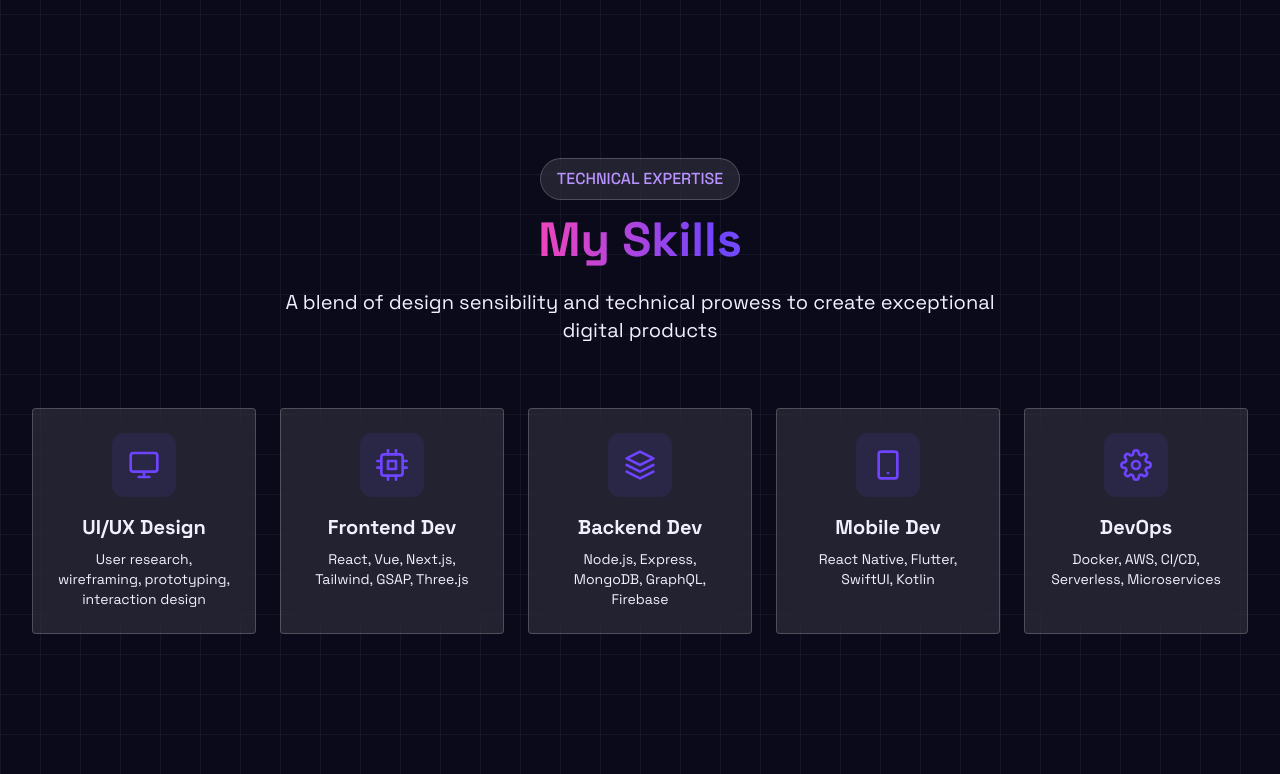
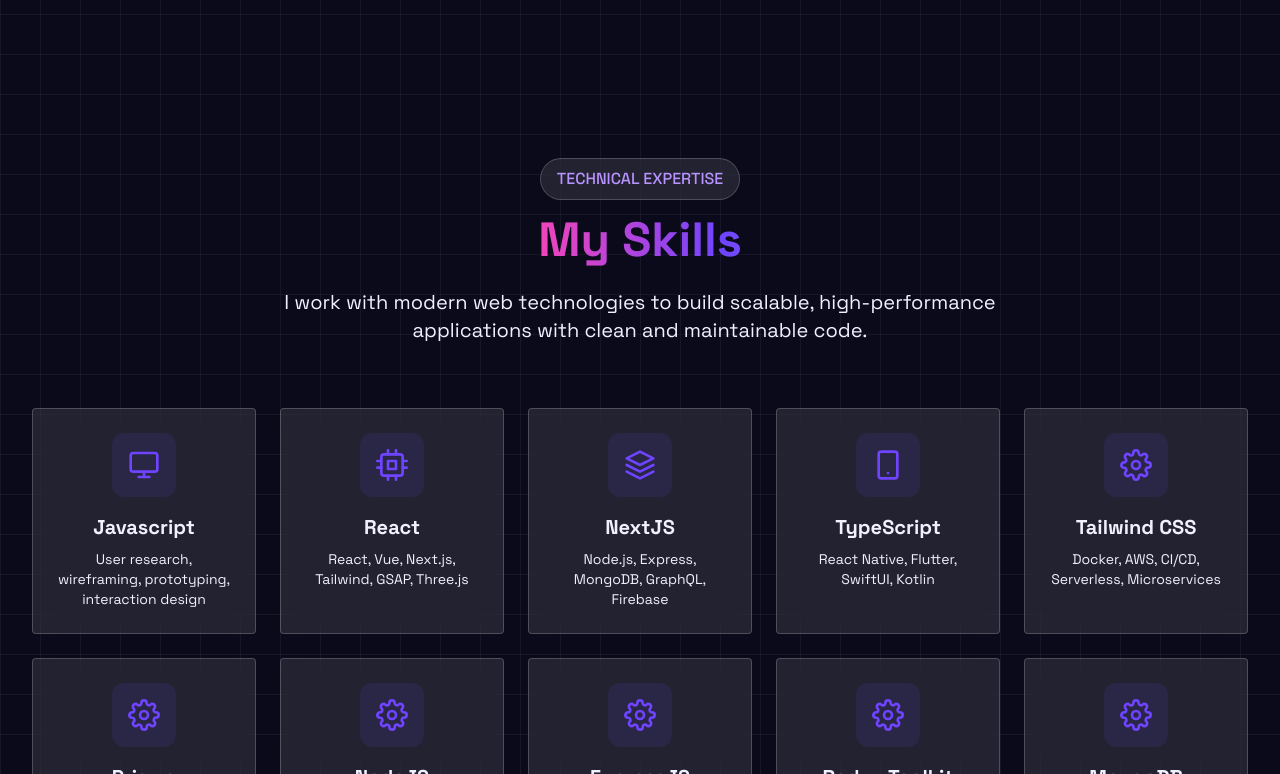
Before and after one commit to nshakib/portfolio-v5, a React (Vite) app: page / in a window 1280 px wide. Shown: the part 2026-2800 px from the top of the page. Built offline with nearby package versions, Linux system fonts and the light colour scheme.

Commit message:
feature: skill section improved

```diff
--- a/src/assets/assets.tsx
+++ b/src/assets/assets.tsx
@@ -131,32 +131,86 @@
 export const skills = [
     {
       id: 1,
-      title: "UI/UX Design",
+      title: "Javascript",
       description: "User research, wireframing, prototyping, interaction design",
       icon: FiMonitor,
     },
     {
       id: 2,
-      title: "Frontend Dev",
+      title: "React",
       description: "React, Vue, Next.js, Tailwind, GSAP, Three.js",
       icon: FiCpu,
     },
     {
       id: 3,
-      title: "Backend Dev",
+      title: "NextJS",
       description: "Node.js, Express, MongoDB, GraphQL, Firebase",
       icon: FiLayers ,
     },
     {
       id: 4,
-      title: "Mobile Dev",
+      title: "TypeScript",
       description: "React Native, Flutter, SwiftUI, Kotlin",
       icon: FiSmartphone ,
     },
     {
       id: 5,
-      title: "DevOps",
+      title: "Tailwind CSS",
       description: "Docker, AWS, CI/CD, Serverless, Microservices",
       icon: FiSettings,
     },
+    {
+      id    : 6,
+      title: "Prisma",
+      description: "Docker, AWS, CI/CD, Serverless, Microservices",
+      icon: FiSettings,
+    },
+    {
+      id: 7,
+      title: "NodeJS",
+      description: "Docker, AWS, CI/CD, Serverless, Microservices",
+      icon: FiSettings,
+    },
+    {
+      id: 8,
+      title: "ExpressJS",
+      description: "Docker, AWS, CI/CD, Serverless, Microservices",
+      icon: FiSettings,
+    },
+    {
+      id: 9,
+      title: "Redux Toolkit",
+      description: "Docker, AWS, CI/CD, Serverless, Microservices",
+      icon: FiSettings,
+    },
+    {
+      id: 10,
+      title: "MongoDB",
+      description: "Docker, AWS, CI/CD, Serverless, Microservices",
+      icon: FiSettings,
+    },
+    {
+      id: 11,
+      title: "PostgreSQL",
+      description: "Docker, AWS, CI/CD, Serverless, Microservices",
+      icon: FiSettings,
+    },
+    {
+      id: 12,
+      title: "Git & GitHub",
+      description: "Docker, AWS, CI/CD, Serverless, Microservices",
+      icon: FiSettings,
+    },
+    {
+      id: 13,
+      title: "Firebase",
+      description: "Docker, AWS, CI/CD, Serverless, Microservices",
+      icon: FiSettings,
+    },
+    {
+      id: 14,
+      title: "Framer Motion",
+      description: "Docker, AWS, CI/CD, Serverless, Microservices",
+      icon: FiSettings,
+    }
   ];
--- a/src/components/Skills.tsx
+++ b/src/components/Skills.tsx
@@ -22,58 +22,61 @@
       hover:{scale:1.2, rotate:10, transition:{type:"spring", stiffness:300}}
     }
   return (
-    <section id='skills' className='py-16 md:py-20 relative z-10'>
+    <section id="skills" className="py-16 md:py-20 relative z-10">
       {/* header */}
-      <div className='max-w-7xl mx-auto px-4 sm:px-6 lg:px-8'>
-        <motion.div
-        className='text-center mb-12 md:mb-16'>
-        <span className='inline-block px-4 py-2 glass dark:glass
-        rounded-full text-neo-secondary font-medium mb-4'>TECHNICAL EXPERTISE</span>
-        <h2 className='text-3xl sm:text-4xl md:text-5xl font-bold mb-6'>
-          <span className='gradient-text'>My Skills</span>
+      <div className="max-w-7xl mx-auto px-4 sm:px-6 lg:px-8">
+        <motion.div className="text-center mb-12 md:mb-16">
+          <span
+            className="inline-block px-4 py-2 glass dark:glass
+        rounded-full text-neo-secondary font-medium mb-4"
+          >
+            TECHNICAL EXPERTISE
+          </span>
+          <h2 className="text-3xl sm:text-4xl md:text-5xl font-bold mb-6">
+            <span className="gradient-text">My Skills</span>
           </h2>
-        <p className='text-lg sm:text-xl max-w-3xl mx-auto'>
-          A blend of design sensibility and technical prowess to create exceptional digital products
+          <p className="text-lg sm:text-xl max-w-3xl mx-auto">
+            I work with modern web technologies to build scalable,
+            high-performance applications with clean and maintainable code.
           </p>
         </motion.div>
 
         {/* skills grid */}
         <motion.div
           variants={containerVariants}
-      initial='hidden'
-      whileInView='show'
-      viewport={{once:false, amount:0.2}}
-      className='grid grid-cols-1 sm:grid-cols-2 lg:grid-cols-3 xl:grid-cols-5
-      gap-4 md:gap-6'
+          initial="hidden"
+          whileInView="show"
+          viewport={{ once: false, amount: 0.2 }}
+          className="grid grid-cols-1 sm:grid-cols-2 lg:grid-cols-3 xl:grid-cols-5
+      gap-4 md:gap-6"
         >
           {skills.map((skill) => (
             <motion.div
               variants={cardVariants}
-          whileHover={{scale:1.05}}
+              whileHover={{ scale: 1.05 }}
               key={skill.id}
-          className='p-4 md:p-6 rounded glass dark:glass border border-neo-primary/20
-          hover:border-neo-primary/50 transition-all duration-300 group text-center'
+              className="p-4 md:p-6 rounded glass dark:glass border border-neo-primary/20
+          hover:border-neo-primary/50 transition-all duration-300 group text-center"
             >
               <motion.div
                 variants={iconVariants}
                 whileHover="hover"
-
-            className='w-12 h-12 md:w-16 md:h-16 mx-auto mb-3 md:mb-4 flex items-center
+                className="w-12 h-12 md:w-16 md:h-16 mx-auto mb-3 md:mb-4 flex items-center
             justify-center bg-neo-primary/10 rounded-lg md:rounded-xl transition-colors
-            duration-300'
+            duration-300"
               >
-              <skill.icon
-              className='w-8 h-8 text-neo-primary'
-              />
+                <skill.icon className="w-8 h-8 text-neo-primary" />
               </motion.div>
-            <h3 className='text-lg md:text-xl font-bold mb-1 md:mb-2'>{skill.title}</h3>
-            <p className='text-xs md:text-sm'>{skill.description}</p>
+              <h3 className="text-lg md:text-xl font-bold mb-1 md:mb-2">
+                {skill.title}
+              </h3>
+              <p className="text-xs md:text-sm">{skill.description}</p>
             </motion.div>
           ))}
         </motion.div>
       </div>
     </section>
-  )
+  );
 }
 
 export default Skills
```
Lines whose indentation alone changed are shown as unchanged.
